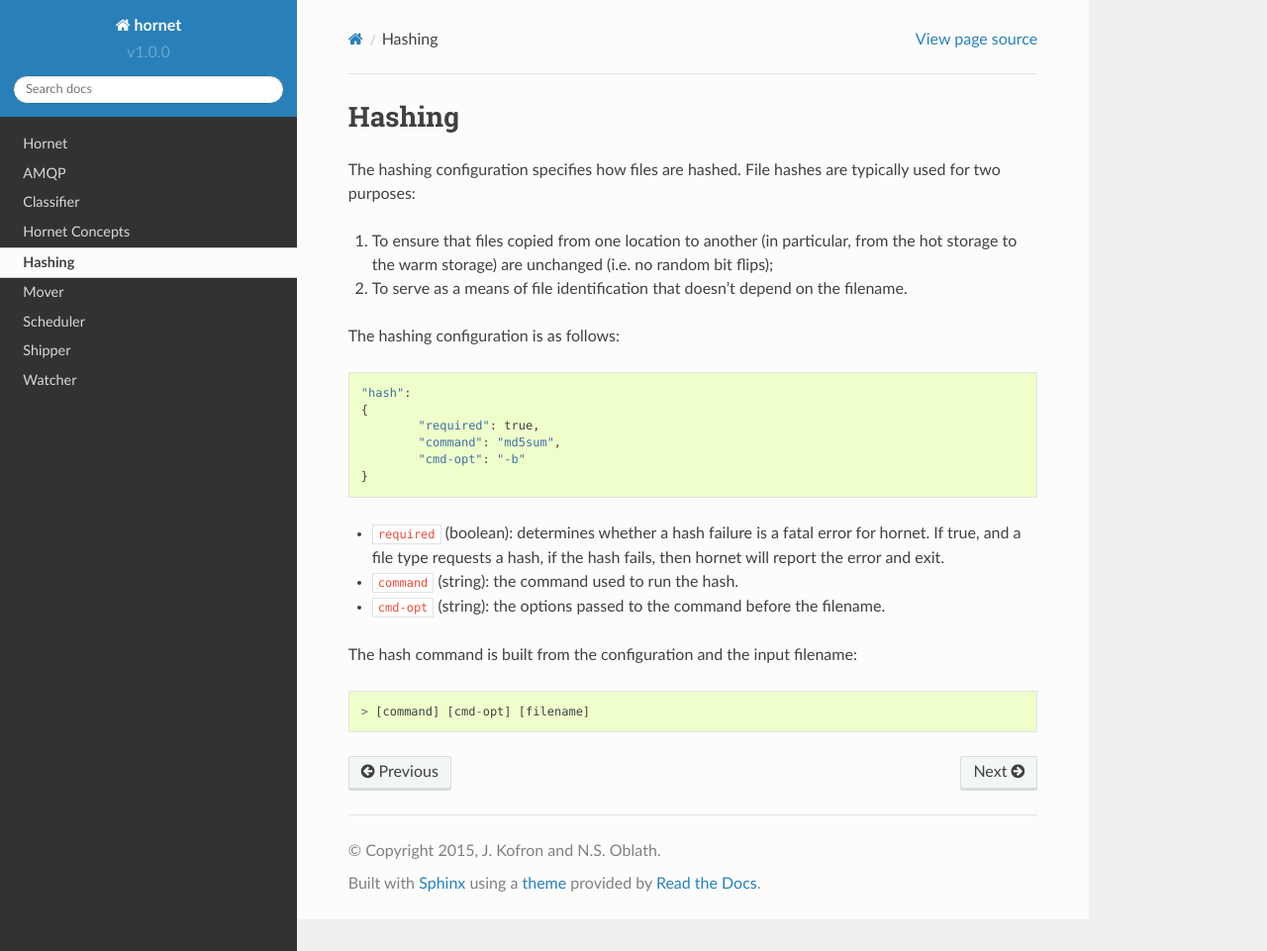
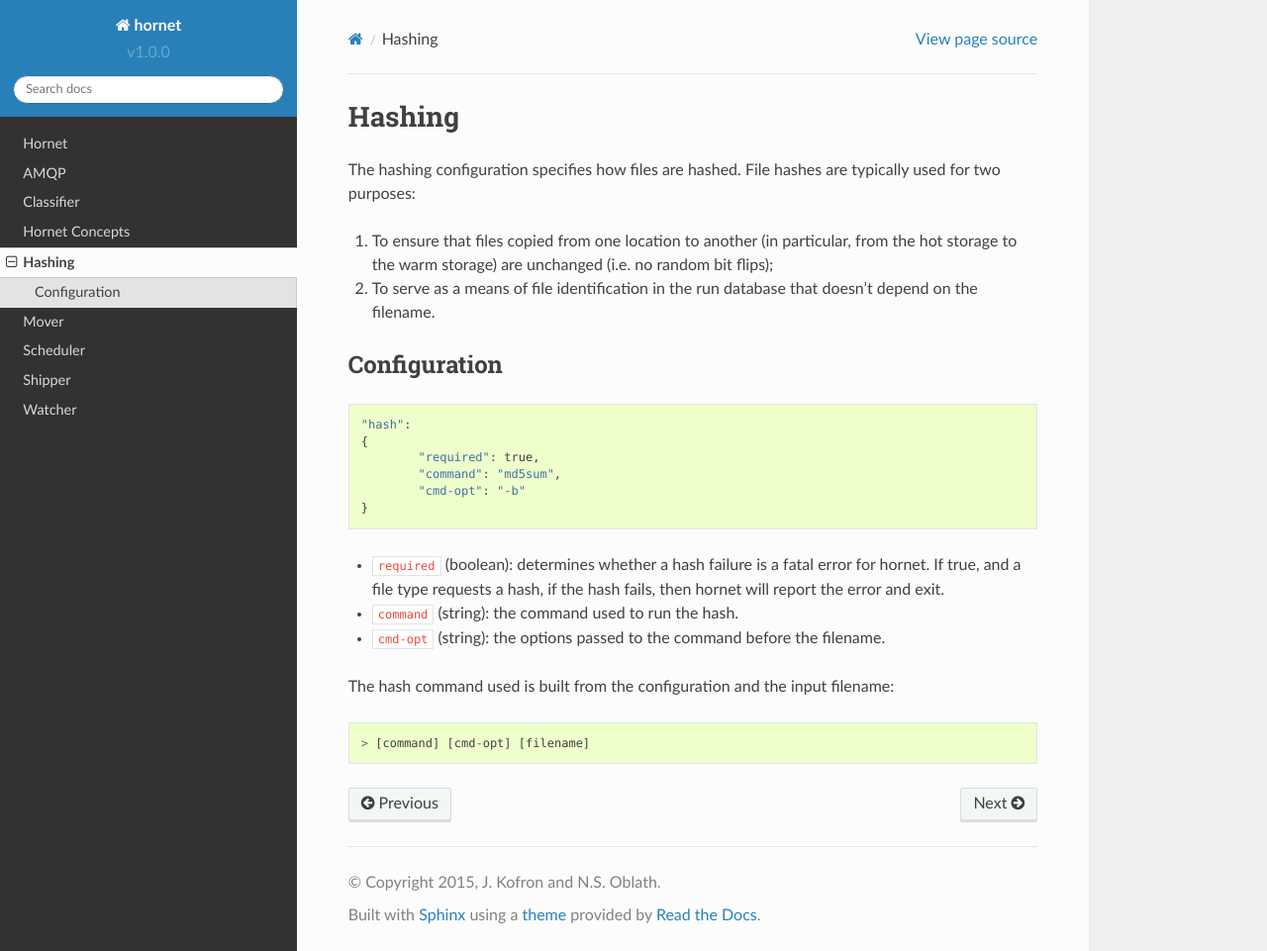
Before and after one commit to project8/hornet, a Sphinx documentation site: the page built from documentation/hash.rst, in a window 1280 px wide and 961 px high. Shown: the whole window at 99% size. Built offline with Sphinx 7.4.7 and the Read the Docs theme 2.0.0, drawn with Linux system fonts in a browser that asks for light colours.

Commit message:
Minor updates to hash doc

```diff
--- a/documentation/hash.rst
+++ b/documentation/hash.rst
@@ -5,9 +5,12 @@ The hashing configuration specifies how files are hashed.  File hashes are typic
 
 1. To ensure that files copied from one location to another (in particular, from the hot storage to the warm storage) are unchanged (i.e. no random bit flips);
 
-2. To serve as a means of file identification that doesn't depend on the filename.
+2. To serve as a means of file identification in the run database that doesn't depend on the filename.
 
-The hashing configuration is as follows::
+Configuration
+-------------
+
+::
 
 	"hash":
 	{
@@ -20,6 +23,6 @@ The hashing configuration is as follows::
 * ``command`` (string): the command used to run the hash.
 * ``cmd-opt`` (string): the options passed to the command before the filename.
 
-The hash command is built from the configuration and the input filename::
+The hash command used is built from the configuration and the input filename::
 
 	> [command] [cmd-opt] [filename]
```
